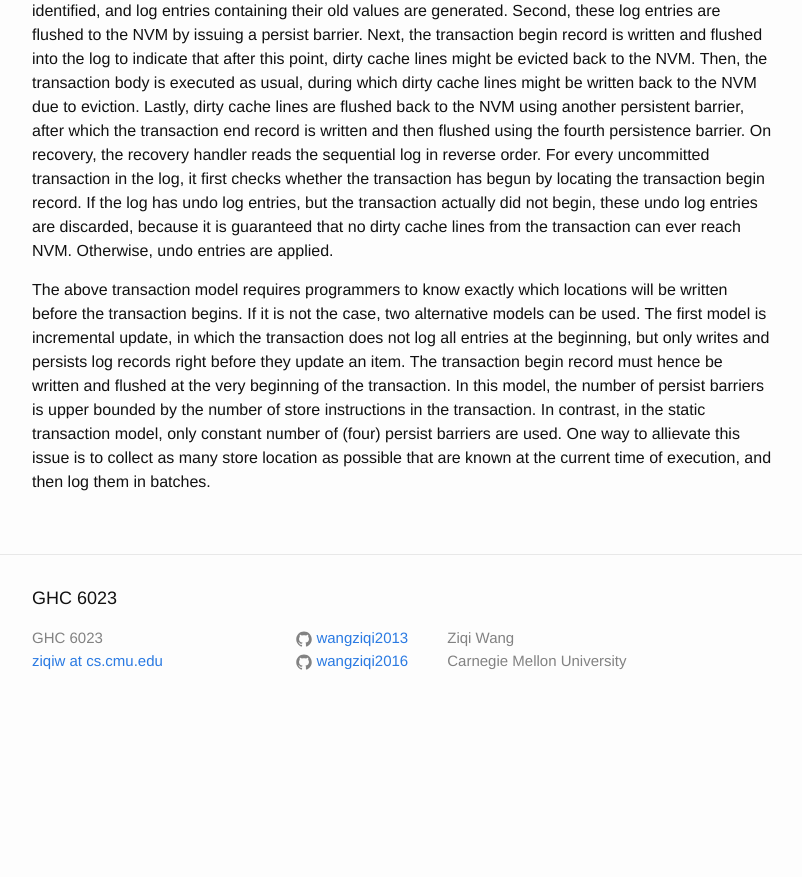
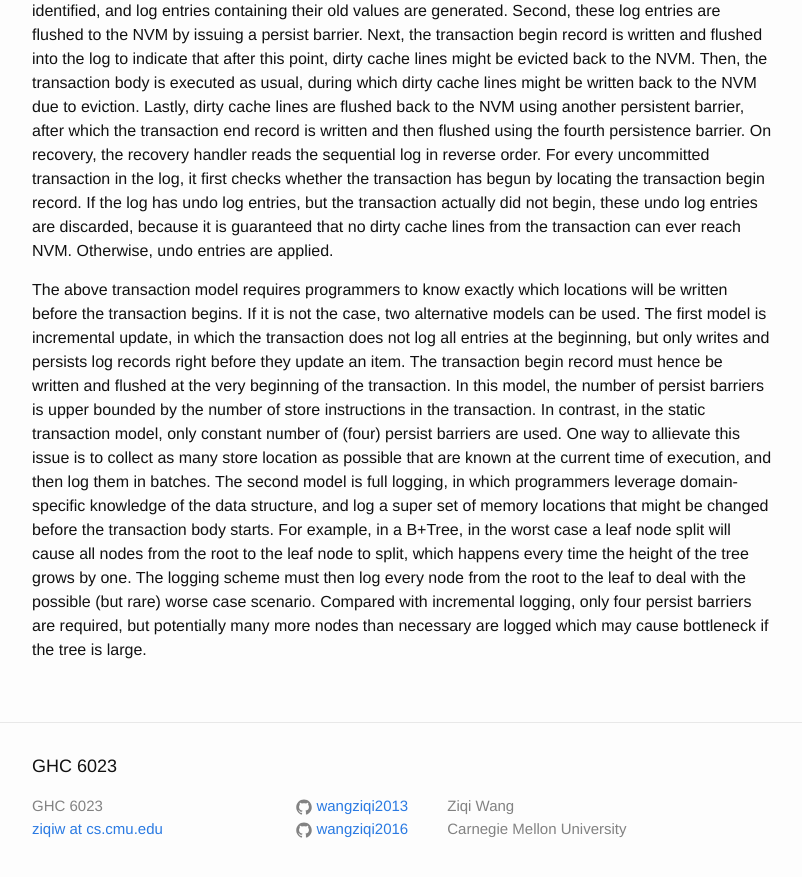
Before and after one commit to wangziqi2013/wangziqi2013.github.io, a Jekyll site: the page built from _posts/2019-02-19-Hiding-the-Long-Latency-of-Persist-Barrier-Using-Speculative-Exec.markdown, in a window 1280 px wide and 900 px high, scrolled down 796 px. Shown: the top 877 px of the window, without its empty margins (238-1040 px from the left). Built offline with Jekyll 4.4.1, drawn with Linux system fonts in a browser that asks for light colours; before the commit the page ends 1528 px from its top, so only the background shows below that.

Commit message:
Finish full logging

```diff
--- a/_posts/2019-02-19-Hiding-the-Long-Latency-of-Persist-Barrier-Using-Speculative-Exec.markdown
+++ b/_posts/2019-02-19-Hiding-the-Long-Latency-of-Persist-Barrier-Using-Speculative-Exec.markdown
@@ -42,3 +42,9 @@ transaction begin record must hence be written and flushed at the very beginning
 number of persist barriers is upper bounded by the number of store instructions in the transaction. In contrast, in the
 static transaction model, only constant number of (four) persist barriers are used. One way to allievate this issue is
 to collect as many store location as possible that are known at the current time of execution, and then log them in batches.
+The second model is full logging, in which programmers leverage domain-specific knowledge of the data structure, and log
+a super set of memory locations that might be changed before the transaction body starts. For example, in a B+Tree, in
+the worst case a leaf node split will cause all nodes from the root to the leaf node to split, which happens every time
+the height of the tree grows by one. The logging scheme must then log every node from the root to the leaf to deal with
+the possible (but rare) worse case scenario. Compared with incremental logging, only four persist barriers are required,
+but potentially many more nodes than necessary are logged which may cause bottleneck if the tree is large.
```
